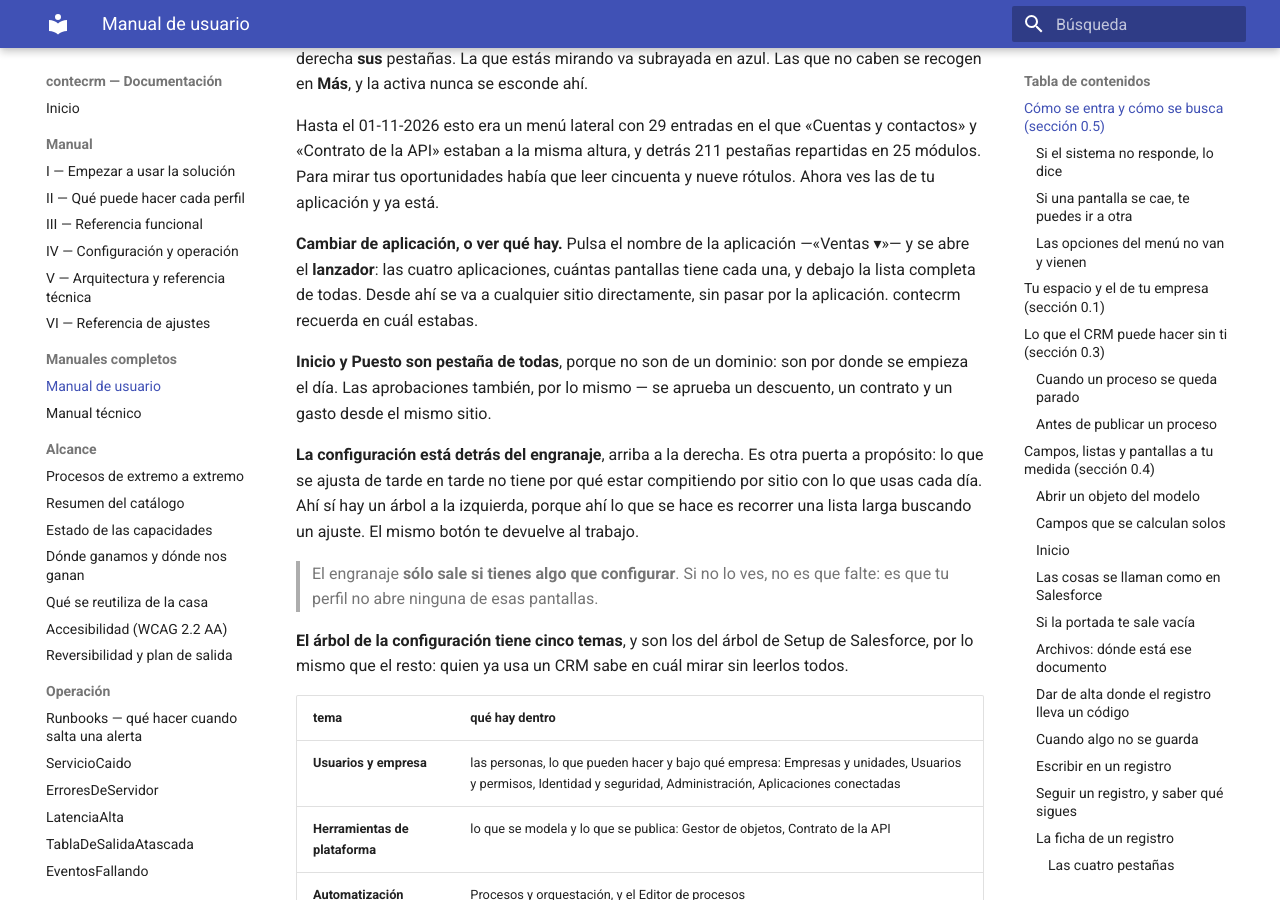
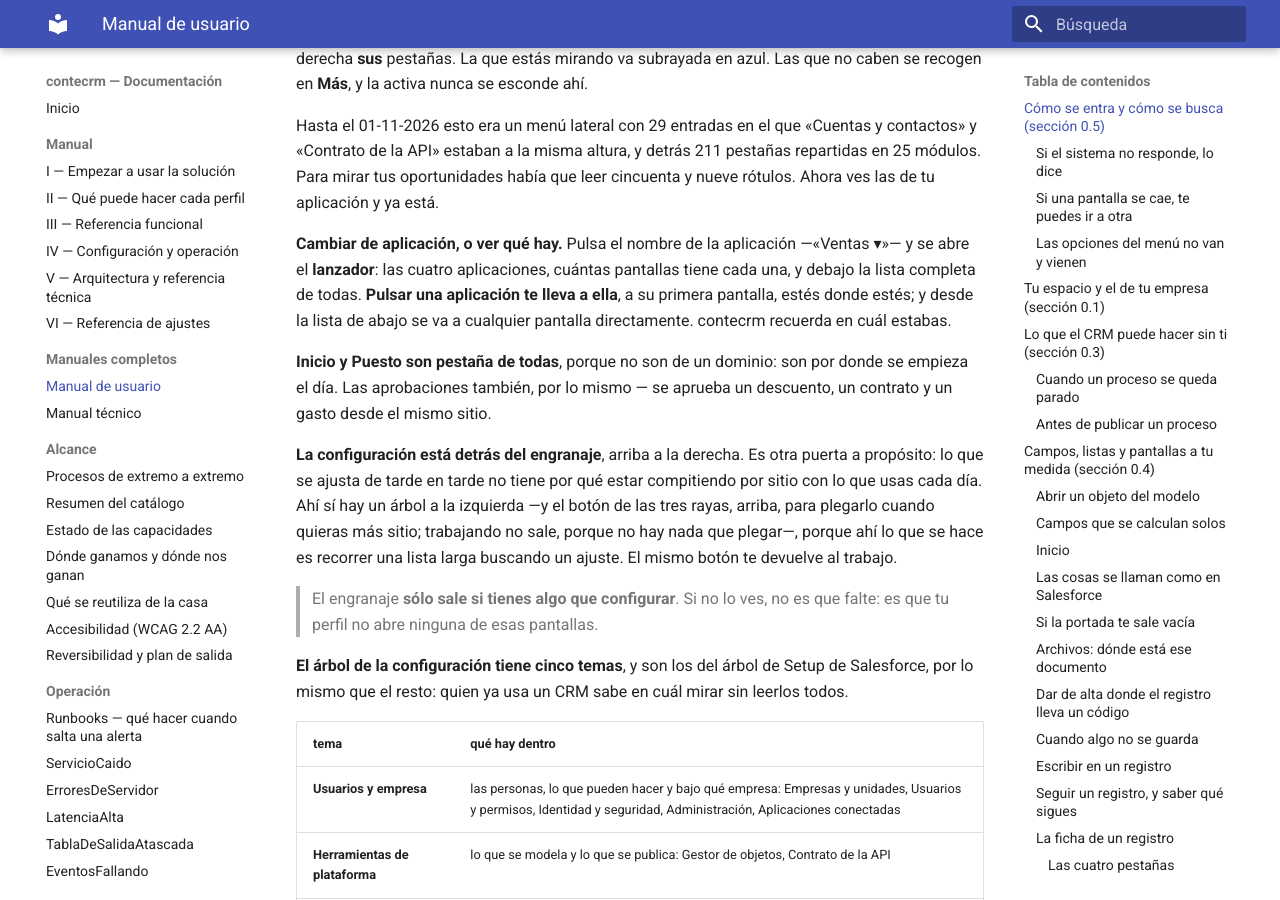
Before and after one commit to contecnova/contecrm, an MkDocs documentation site: the page built from docs/manual-usuario.md, in a window 1280 px wide and 900 px high, scrolled down 1478 px. Built offline with MkDocs 1.6.1 and Material for MkDocs 9.7.7, drawn with Linux system fonts in a browser that asks for light colours.

Commit message:
El manual dice lo que hacen hoy el lanzador y las tres rayas
Pulsar una aplicación en el lanzador ahora te lleva a ella, y el botón de las
tres rayas sólo sale en configuración, que es donde hay árbol que plegar. El
manual de usuario describía la versión anterior de las dos cosas.

Co-Authored-By: Claude Opus 5.5 <noreply@anthropic.com>

```diff
--- a/docs/manual-usuario.md
+++ b/docs/manual-usuario.md
@@ -70,9 +70,10 @@ cincuenta y nueve rótulos. Ahora ves las de tu aplicación y ya está.
 
 **Cambiar de aplicación, o ver qué hay.** Pulsa el nombre de la aplicación
 —«Ventas ▾»— y se abre el **lanzador**: las cuatro aplicaciones, cuántas
-pantallas tiene cada una, y debajo la lista completa de todas. Desde ahí se va
-a cualquier sitio directamente, sin pasar por la aplicación. contecrm recuerda
-en cuál estabas.
+pantallas tiene cada una, y debajo la lista completa de todas. **Pulsar una
+aplicación te lleva a ella**, a su primera pantalla, estés donde estés; y desde
+la lista de abajo se va a cualquier pantalla directamente. contecrm recuerda en
+cuál estabas.
 
 **Inicio y Puesto son pestaña de todas**, porque no son de un dominio: son por
 donde se empieza el día. Las aprobaciones también, por lo mismo — se aprueba un
@@ -81,7 +82,9 @@ descuento, un contrato y un gasto desde el mismo sitio.
 **La configuración está detrás del engranaje**, arriba a la derecha. Es otra
 puerta a propósito: lo que se ajusta de tarde en tarde no tiene por qué estar
 compitiendo por sitio con lo que usas cada día. Ahí sí hay un árbol a la
-izquierda, porque ahí lo que se hace es recorrer una lista larga buscando un
+izquierda —y el botón de las tres rayas, arriba, para plegarlo cuando quieras
+más sitio; trabajando no sale, porque no hay nada que plegar—, porque ahí lo
+que se hace es recorrer una lista larga buscando un
 ajuste. El mismo botón te devuelve al trabajo.
 
 > El engranaje **sólo sale si tienes algo que configurar**. Si no lo ves, no es
```
